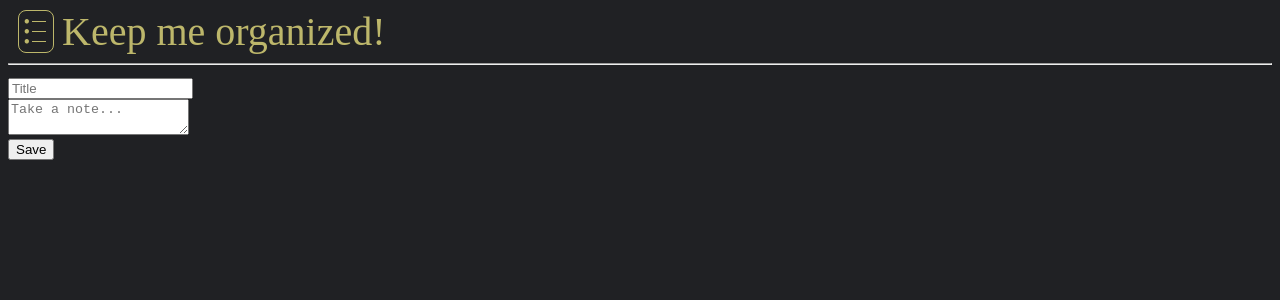
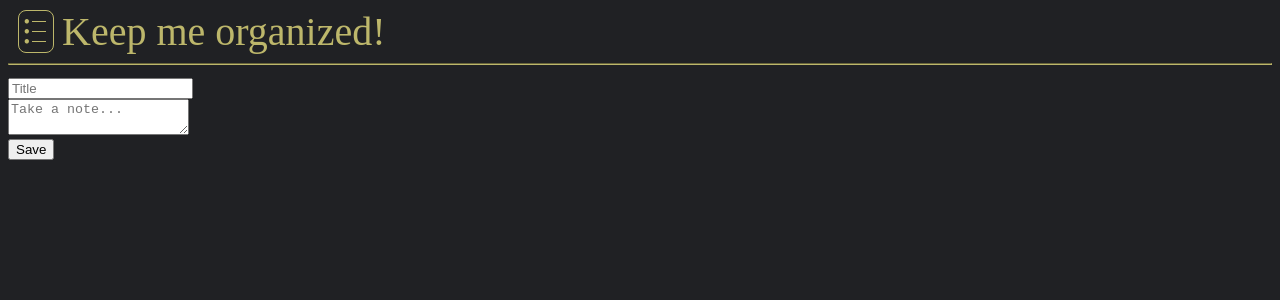
Before and after one commit to abuelhassan/keep-vue, a Vue app: page / in a window 1280 px wide. Shown: the top 300 px of the page. Built offline with nearby package versions, Linux system fonts and the light colour scheme.

Commit message:
color header separator

```diff
--- a/src/components/HeaderLayout.vue
+++ b/src/components/HeaderLayout.vue
@@ -8,7 +8,7 @@ import HeaderLogo from "./HeaderLogo.vue";
       <HeaderLogo/>
       <div class="title">Keep me organized!</div>
     </div>
-    <hr/>
+    <hr class="separator"/>
   </header>
 </template>
 
@@ -27,4 +27,7 @@ import HeaderLogo from "./HeaderLogo.vue";
     font-size: 40px;
     color: darkkhaki;
   }
+  hr.separator {
+    border-color: darkkhaki;
+  }
 </style>
```
